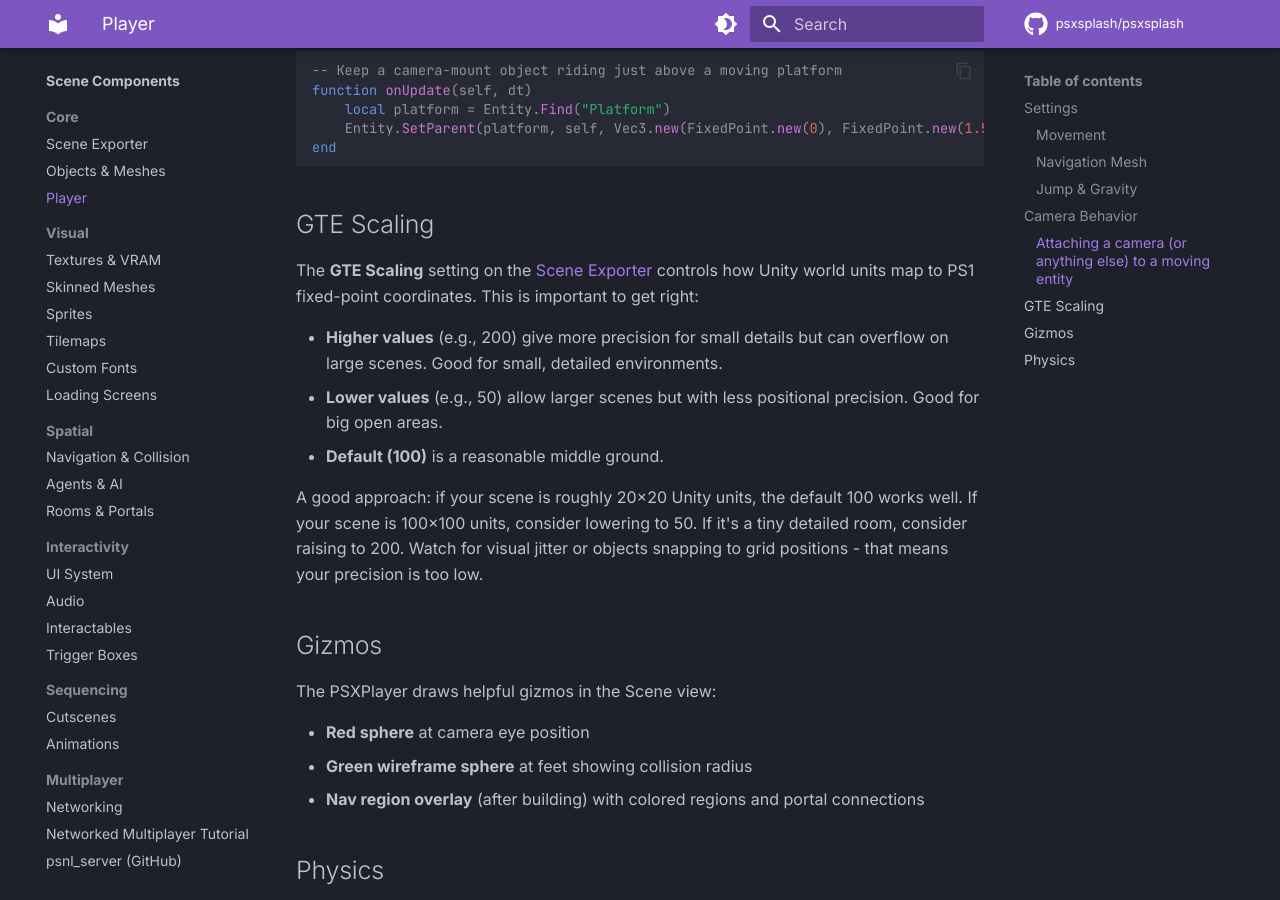
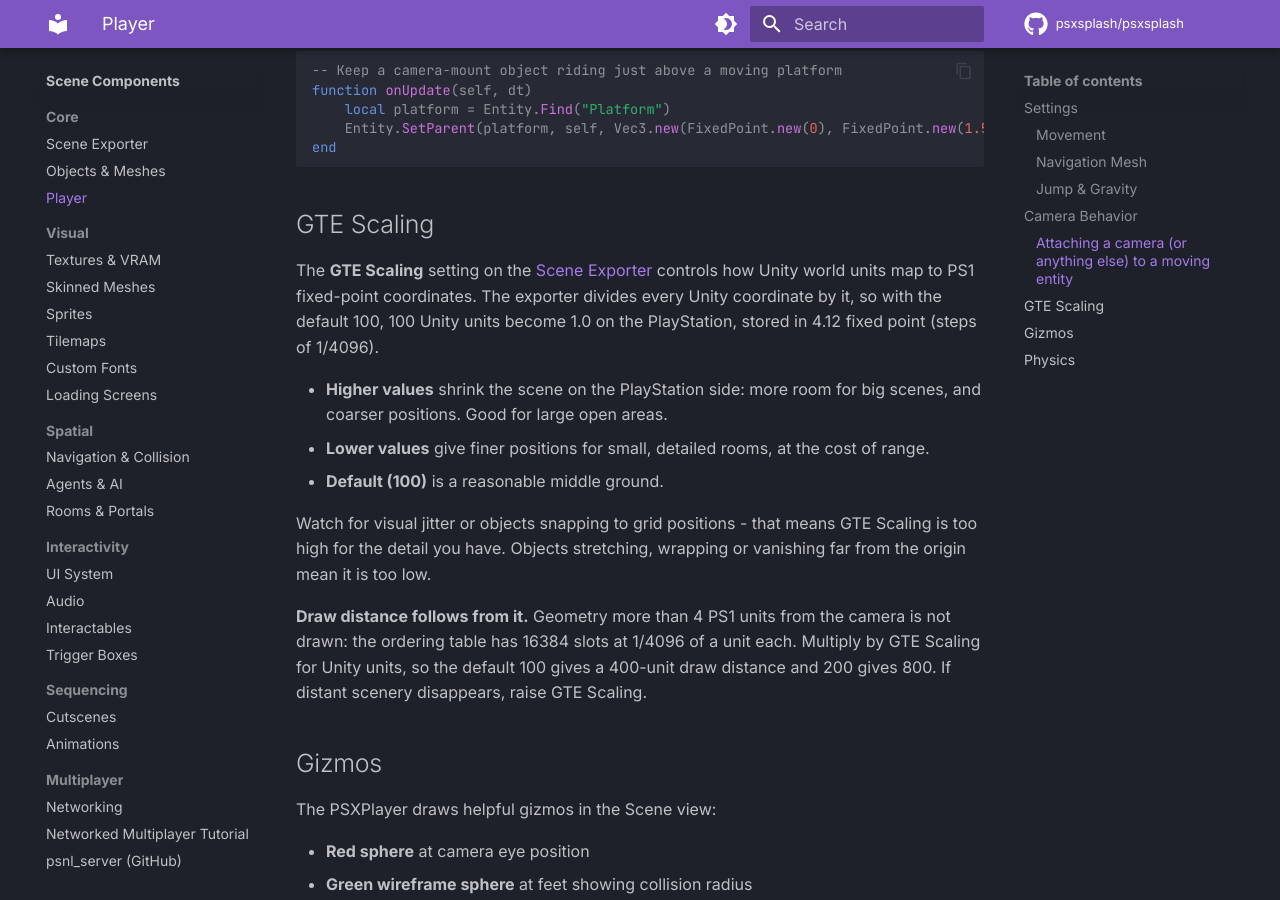
Before and after one commit to psxsplash/docs, an MkDocs documentation site: the page built from docs/components/player.md, in a window 1280 px wide and 900 px high, scrolled down 2977 px. Built offline with MkDocs 1.6.1 and Material for MkDocs 9.7.7, drawn with Linux system fonts in a browser that asks for light colours; comment, search, counter and statistics services are not loaded; the version menu is left out.

Commit message:
GTE Scaling divides coordinates; document the draw distance it implies

```diff
--- a/docs/components/player.md
+++ b/docs/components/player.md
@@ -86,13 +86,15 @@ end
 
 ## GTE Scaling
 
-The **GTE Scaling** setting on the [Scene Exporter](scene-exporter.md) controls how Unity world units map to PS1 fixed-point coordinates. This is important to get right:
+The **GTE Scaling** setting on the [Scene Exporter](scene-exporter.md) controls how Unity world units map to PS1 fixed-point coordinates. The exporter divides every Unity coordinate by it, so with the default 100, 100 Unity units become 1.0 on the PlayStation, stored in 4.12 fixed point (steps of 1/4096).
 
-- **Higher values** (e.g., 200) give more precision for small details but can overflow on large scenes. Good for small, detailed environments.
-- **Lower values** (e.g., 50) allow larger scenes but with less positional precision. Good for big open areas.
+- **Higher values** shrink the scene on the PlayStation side: more room for big scenes, and coarser positions. Good for large open areas.
+- **Lower values** give finer positions for small, detailed rooms, at the cost of range.
 - **Default (100)** is a reasonable middle ground.
 
-A good approach: if your scene is roughly 20x20 Unity units, the default 100 works well. If your scene is 100x100 units, consider lowering to 50. If it's a tiny detailed room, consider raising to 200. Watch for visual jitter or objects snapping to grid positions - that means your precision is too low.
+Watch for visual jitter or objects snapping to grid positions - that means GTE Scaling is too high for the detail you have. Objects stretching, wrapping or vanishing far from the origin mean it is too low.
+
+**Draw distance follows from it.** Geometry more than 4 PS1 units from the camera is not drawn: the ordering table has 16384 slots at 1/4096 of a unit each. Multiply by GTE Scaling for Unity units, so the default 100 gives a 400-unit draw distance and 200 gives 800. If distant scenery disappears, raise GTE Scaling.
 
 ## Gizmos
 
```
Also changed, not shown: docs/components/scene-exporter.md (+1 -1 lines).
